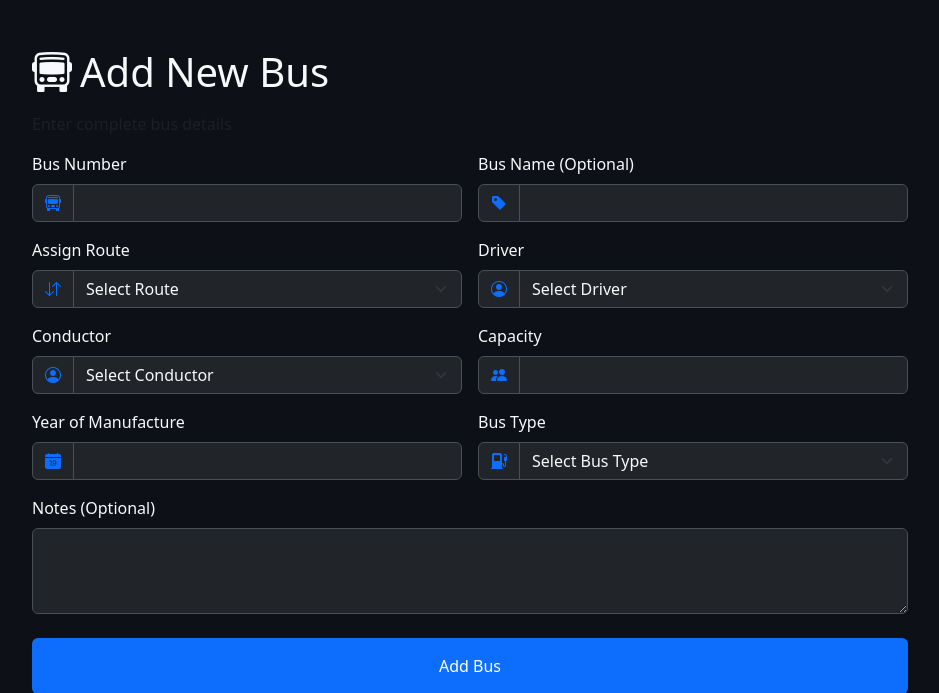
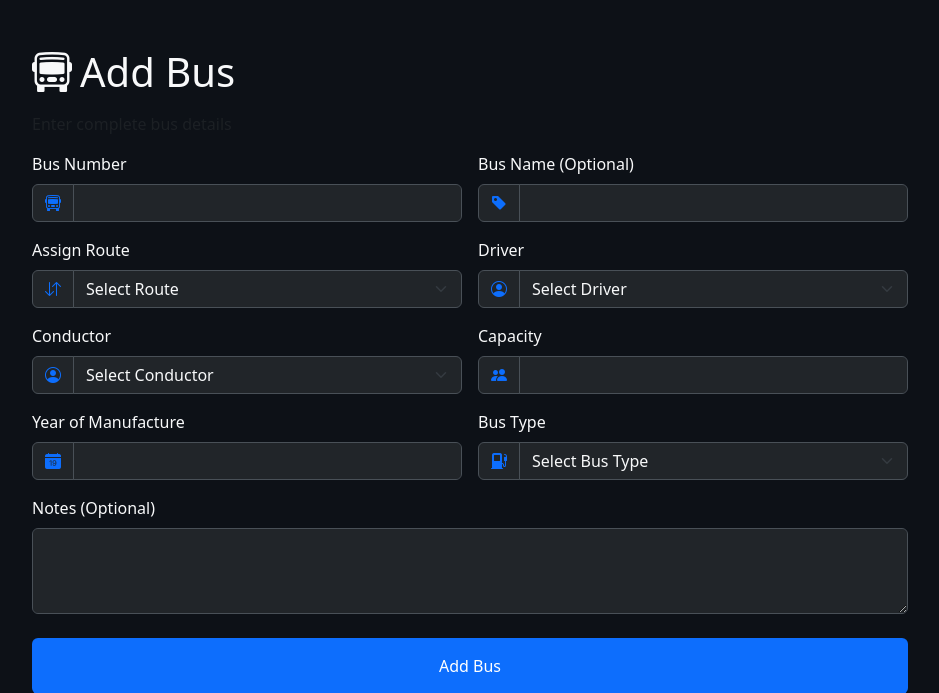
Before and after one commit to sivabalaji-tn/Smart-Transit-Manager, a PHP site: page /admin/add-bus.php in a window 1280 px wide. Shown: the top 693 px of the page, without its empty margins (170-1109 px from the left). Run offline with PHP 8.4, Linux system fonts and the light colour scheme; data that the repository does not hold is empty.

Commit message:
Some Features were Modified

```diff
--- a/admin/add-bus.php
+++ b/admin/add-bus.php
@@ -96,7 +96,7 @@ if ($admins_result->num_rows > 0) {
 <head>
     <meta charset="UTF-8">
     <meta name="viewport" content="width=device-width, initial-scale=1.0">
-    <title>Add New Bus</title>
+    <title>Add Bus</title>
     <link rel="stylesheet" href="https://cdn.jsdelivr.net/npm/bootstrap@5.3.0/dist/css/bootstrap.min.css">
     <link rel="stylesheet" href="https://cdn.jsdelivr.net/npm/bootstrap-icons@1.10.5/font/bootstrap-icons.css">
     <style>
@@ -130,7 +130,7 @@ if ($admins_result->num_rows > 0) {
 </head>
 <body class="text-light">
     <div class="container">
-        <h1 class="mb-3"><i class="bi bi-bus-front me-2"></i>Add New Bus</h1>
+        <h1 class="mb-3"><i class="bi bi-bus-front me-2"></i>Add Bus</h1>
 
         <?php if (isset($_SESSION['message'])): ?>
             <div class="alert alert-<?= $_SESSION['alert_type']; ?> alert-dismissible fade show" role="alert">
```
